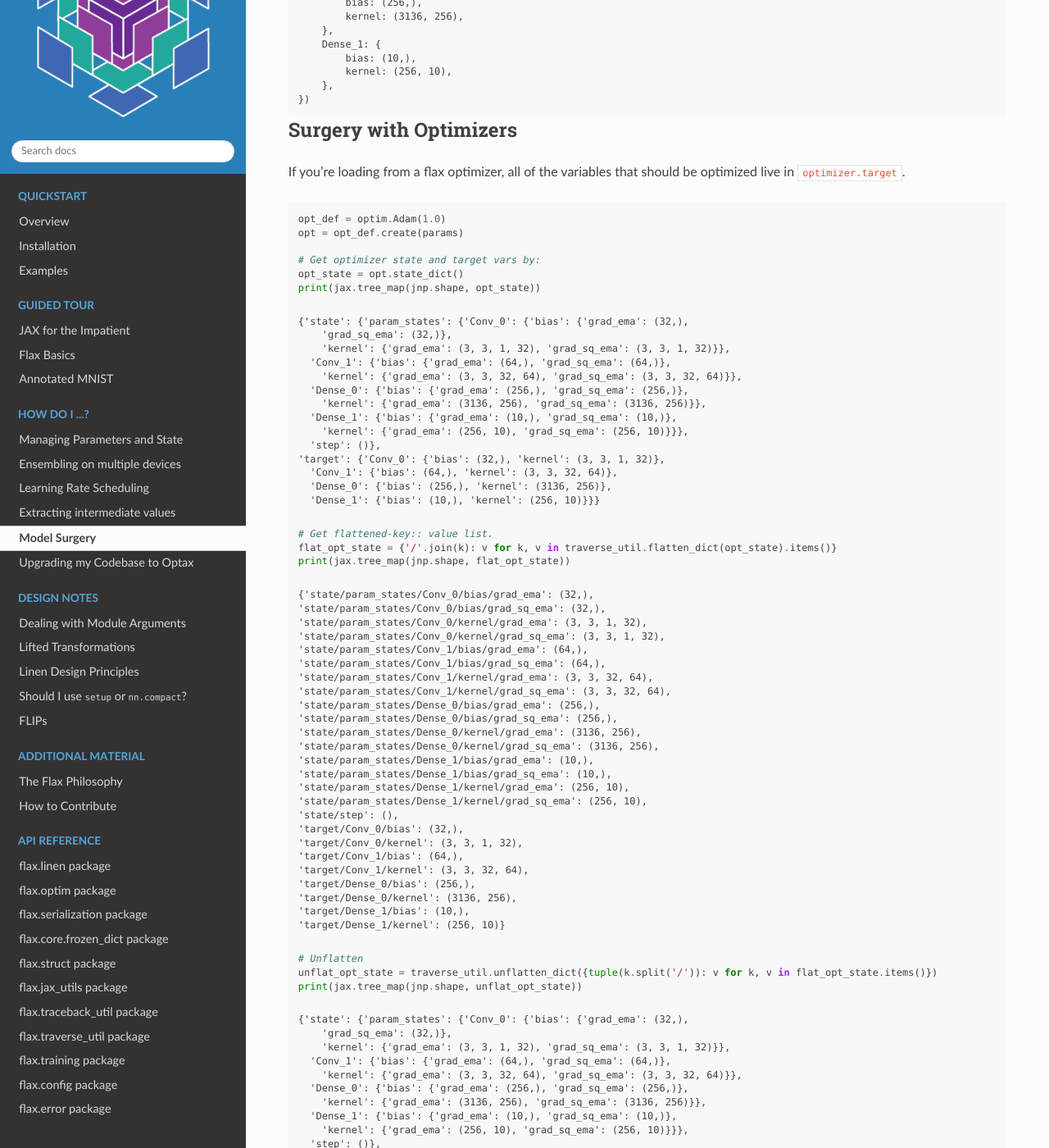
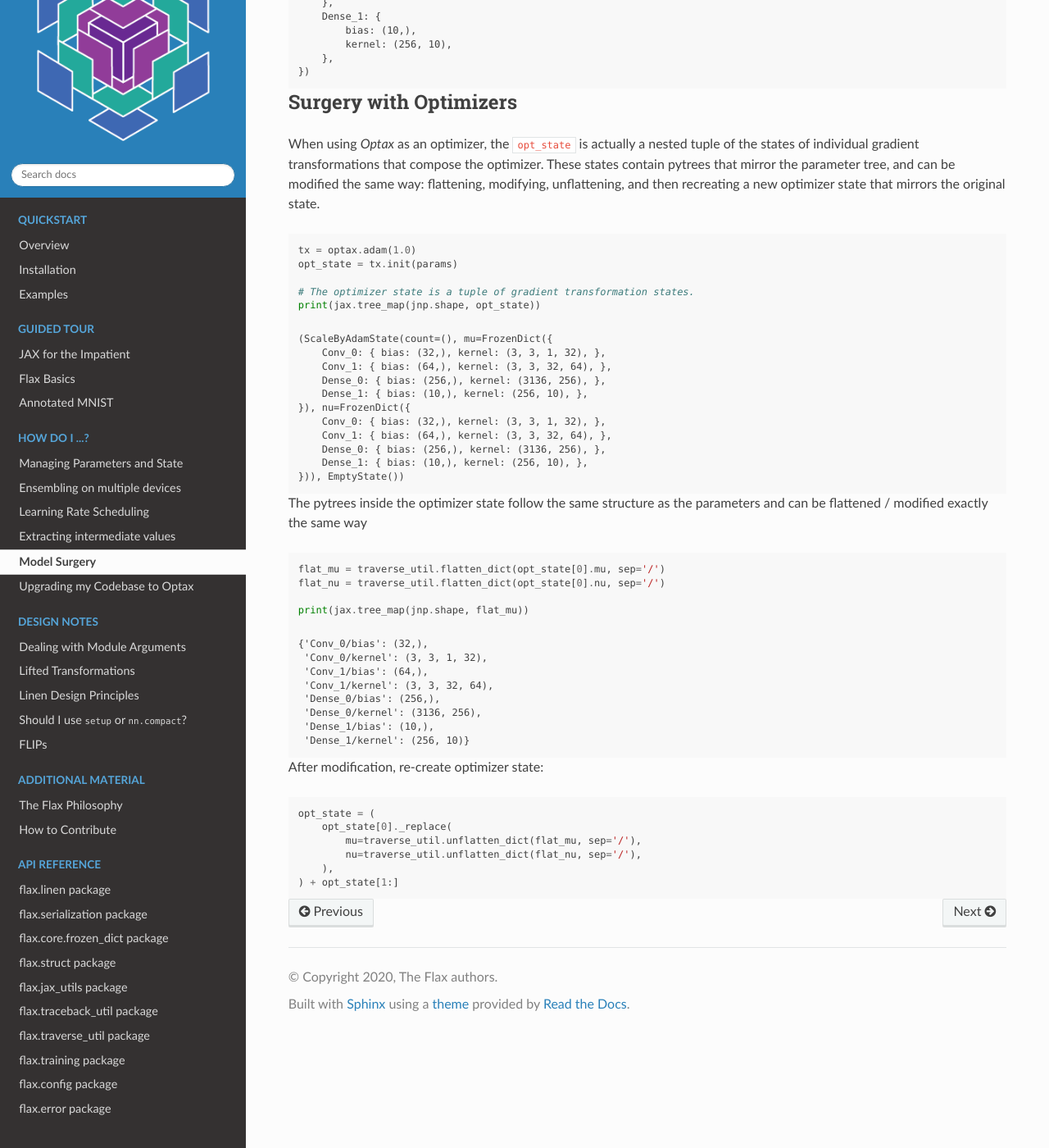
Before and after one commit to google/flax, a Sphinx documentation site: the page built from docs/howtos/model_surgery.rst, in a window 1280 px wide and 1400 px high, scrolled down 1761 px. Shown: the whole window at 82% size. Built offline with Sphinx 7.4.7 and the Read the Docs theme 2.0.0, drawn with Linux system fonts in a browser that asks for light colours; some of the changed text lies outside the part shown.

```diff
--- a/docs/howtos/model_surgery.rst
+++ b/docs/howtos/model_surgery.rst
@@ -4,14 +4,14 @@
 .. testsetup::
 
   import functools
-  import numpy as np
+
   import jax
-  from jax import lax, random, numpy as jnp
-  import flax
-  from flax import optim, traverse_util
-
+  import jax.numpy as jnp
+  from flax import traverse_util
   from flax import linen as nn
-  from flax.core import unfreeze, freeze
+  from flax.core import freeze
+  import jax
+  import optax
 
 We will show how to get a flat dict of all the tensors, and then go back to a
 nested, frozen dict. This will be demonstrated for both Flax modules and optimizers.
@@ -75,10 +75,8 @@
 
 .. testcode::
 
-  # Unfreeze params to normal dict.
-  params = unfreeze(params)
   # Get flattened-key: value list.
-  flat_params = {'/'.join(k): v for k, v in traverse_util.flatten_dict(params).items()}
+  flat_params = traverse_util.flatten_dict(params, sep='/')
   print(jax.tree_map(jnp.shape, flat_params))
 
 .. testoutput::
@@ -98,7 +96,7 @@
 .. testcode::
 
   # Unflatten.
-  unflat_params = traverse_util.unflatten_dict({tuple(k.split('/')): v for k, v in flat_params.items()})
+  unflat_params = traverse_util.unflatten_dict(flat_params, sep='/')
   # Refreeze.
   unflat_params = freeze(unflat_params)
   print(jax.tree_map(jnp.shape, unflat_params))
@@ -128,105 +126,64 @@
 Surgery with Optimizers
 --------------------------------
 
-If you're loading from a flax optimizer, all of the variables that should be
-optimized live in ``optimizer.target``.
+When using `Optax` as an optimizer, the ``opt_state`` is actually a nested tuple
+of the states of individual gradient transformations that compose the optimizer.
+These states contain pytrees that mirror the parameter tree, and can be modified
+the same way: flattening, modifying, unflattening, and then recreating a new
+optimizer state that mirrors the original state.
 
 .. testcode::
 
-  opt_def = optim.Adam(1.0)
-  opt = opt_def.create(params)
+  tx = optax.adam(1.0)
+  opt_state = tx.init(params)
 
-  # Get optimizer state and target vars by:
-  opt_state = opt.state_dict()
+  # The optimizer state is a tuple of gradient transformation states.
   print(jax.tree_map(jnp.shape, opt_state))
 
 .. testoutput::
   :options: +NORMALIZE_WHITESPACE
 
-  {'state': {'param_states': {'Conv_0': {'bias': {'grad_ema': (32,),
-      'grad_sq_ema': (32,)},
-      'kernel': {'grad_ema': (3, 3, 1, 32), 'grad_sq_ema': (3, 3, 1, 32)}},
-    'Conv_1': {'bias': {'grad_ema': (64,), 'grad_sq_ema': (64,)},
-      'kernel': {'grad_ema': (3, 3, 32, 64), 'grad_sq_ema': (3, 3, 32, 64)}},
-    'Dense_0': {'bias': {'grad_ema': (256,), 'grad_sq_ema': (256,)},
-      'kernel': {'grad_ema': (3136, 256), 'grad_sq_ema': (3136, 256)}},
-    'Dense_1': {'bias': {'grad_ema': (10,), 'grad_sq_ema': (10,)},
-      'kernel': {'grad_ema': (256, 10), 'grad_sq_ema': (256, 10)}}},
-    'step': ()},
-  'target': {'Conv_0': {'bias': (32,), 'kernel': (3, 3, 1, 32)},
-    'Conv_1': {'bias': (64,), 'kernel': (3, 3, 32, 64)},
-    'Dense_0': {'bias': (256,), 'kernel': (3136, 256)},
-    'Dense_1': {'bias': (10,), 'kernel': (256, 10)}}}
+  (ScaleByAdamState(count=(), mu=FrozenDict({
+      Conv_0: { bias: (32,), kernel: (3, 3, 1, 32), },
+      Conv_1: { bias: (64,), kernel: (3, 3, 32, 64), },
+      Dense_0: { bias: (256,), kernel: (3136, 256), },
+      Dense_1: { bias: (10,), kernel: (256, 10), },
+  }), nu=FrozenDict({
+      Conv_0: { bias: (32,), kernel: (3, 3, 1, 32), },
+      Conv_1: { bias: (64,), kernel: (3, 3, 32, 64), },
+      Dense_0: { bias: (256,), kernel: (3136, 256), },
+      Dense_1: { bias: (10,), kernel: (256, 10), },
+  })), EmptyState())
+
+The pytrees inside the optimizer state follow the same structure as the
+parameters and can be flattened / modified exactly the same way
 
 .. testcode::
 
-  # Get flattened-key:: value list.
-  flat_opt_state = {'/'.join(k): v for k, v in traverse_util.flatten_dict(opt_state).items()}
-  print(jax.tree_map(jnp.shape, flat_opt_state))
+  flat_mu = traverse_util.flatten_dict(opt_state[0].mu, sep='/')
+  flat_nu = traverse_util.flatten_dict(opt_state[0].nu, sep='/')
+
+  print(jax.tree_map(jnp.shape, flat_mu))
 
 .. testoutput::
   :options: +NORMALIZE_WHITESPACE
 
-  {'state/param_states/Conv_0/bias/grad_ema': (32,),
-  'state/param_states/Conv_0/bias/grad_sq_ema': (32,),
-  'state/param_states/Conv_0/kernel/grad_ema': (3, 3, 1, 32),
-  'state/param_states/Conv_0/kernel/grad_sq_ema': (3, 3, 1, 32),
-  'state/param_states/Conv_1/bias/grad_ema': (64,),
-  'state/param_states/Conv_1/bias/grad_sq_ema': (64,),
-  'state/param_states/Conv_1/kernel/grad_ema': (3, 3, 32, 64),
-  'state/param_states/Conv_1/kernel/grad_sq_ema': (3, 3, 32, 64),
-  'state/param_states/Dense_0/bias/grad_ema': (256,),
-  'state/param_states/Dense_0/bias/grad_sq_ema': (256,),
-  'state/param_states/Dense_0/kernel/grad_ema': (3136, 256),
-  'state/param_states/Dense_0/kernel/grad_sq_ema': (3136, 256),
-  'state/param_states/Dense_1/bias/grad_ema': (10,),
-  'state/param_states/Dense_1/bias/grad_sq_ema': (10,),
-  'state/param_states/Dense_1/kernel/grad_ema': (256, 10),
-  'state/param_states/Dense_1/kernel/grad_sq_ema': (256, 10),
-  'state/step': (),
-  'target/Conv_0/bias': (32,),
-  'target/Conv_0/kernel': (3, 3, 1, 32),
-  'target/Conv_1/bias': (64,),
-  'target/Conv_1/kernel': (3, 3, 32, 64),
-  'target/Dense_0/bias': (256,),
-  'target/Dense_0/kernel': (3136, 256),
-  'target/Dense_1/bias': (10,),
-  'target/Dense_1/kernel': (256, 10)}
+  {'Conv_0/bias': (32,),
+   'Conv_0/kernel': (3, 3, 1, 32),
+   'Conv_1/bias': (64,),
+   'Conv_1/kernel': (3, 3, 32, 64),
+   'Dense_0/bias': (256,),
+   'Dense_0/kernel': (3136, 256),
+   'Dense_1/bias': (10,),
+   'Dense_1/kernel': (256, 10)}
+
+After modification, re-create optimizer state:
 
 .. testcode::
 
-    # Unflatten
-    unflat_opt_state = traverse_util.unflatten_dict({tuple(k.split('/')): v for k, v in flat_opt_state.items()})
-    print(jax.tree_map(jnp.shape, unflat_opt_state))
-
-.. testoutput::
-  :options: +NORMALIZE_WHITESPACE
-
-  {'state': {'param_states': {'Conv_0': {'bias': {'grad_ema': (32,),
-      'grad_sq_ema': (32,)},
-      'kernel': {'grad_ema': (3, 3, 1, 32), 'grad_sq_ema': (3, 3, 1, 32)}},
-    'Conv_1': {'bias': {'grad_ema': (64,), 'grad_sq_ema': (64,)},
-      'kernel': {'grad_ema': (3, 3, 32, 64), 'grad_sq_ema': (3, 3, 32, 64)}},
-    'Dense_0': {'bias': {'grad_ema': (256,), 'grad_sq_ema': (256,)},
-      'kernel': {'grad_ema': (3136, 256), 'grad_sq_ema': (3136, 256)}},
-    'Dense_1': {'bias': {'grad_ema': (10,), 'grad_sq_ema': (10,)},
-      'kernel': {'grad_ema': (256, 10), 'grad_sq_ema': (256, 10)}}},
-    'step': ()},
-  'target': {'Conv_0': {'bias': (32,), 'kernel': (3, 3, 1, 32)},
-    'Conv_1': {'bias': (64,), 'kernel': (3, 3, 32, 64)},
-    'Dense_0': {'bias': (256,), 'kernel': (3136, 256)},
-    'Dense_1': {'bias': (10,), 'kernel': (256, 10)}}}
-
-We can restore the optimizer object from the nested-dict state. The restored
-state must agree with the shape of the existing object as a sort of "structural
-unit test".
-
-.. testcode::
-
-  restored_opt = opt.restore_state(unflat_opt_state)
-  print(jax.tree_map(jnp.shape, restored_opt))
-
-.. testoutput::
-  :options: +NORMALIZE_WHITESPACE, +ELLIPSIS
-
-  Optimizer(optimizer_def=<flax.optim.adam.Adam object at ...>, state=OptimizerState(step=(), param_states={'Conv_0': {'bias': _AdamParamState(grad_ema=(32,), grad_sq_ema=(32,)), 'kernel': _AdamParamState(grad_ema=(3, 3, 1, 32), grad_sq_ema=(3, 3, 1, 32))}, 'Conv_1': {'bias': _AdamParamState(grad_ema=(64,), grad_sq_ema=(64,)), 'kernel': _AdamParamState(grad_ema=(3, 3, 32, 64), grad_sq_ema=(3, 3, 32, 64))}, 'Dense_0': {'bias': _AdamParamState(grad_ema=(256,), grad_sq_ema=(256,)), 'kernel': _AdamParamState(grad_ema=(3136, 256), grad_sq_ema=(3136, 256))}, 'Dense_1': {'bias': _AdamParamState(grad_ema=(10,), grad_sq_ema=(10,)), 'kernel': _AdamParamState(grad_ema=(256, 10), grad_sq_ema=(256, 10))}}), target={'Conv_0': {'bias': (32,), 'kernel': (3, 3, 1, 32)}, 'Conv_1': {'bias': (64,), 'kernel': (3, 3, 32, 64)}, 'Dense_0': {'bias': (256,), 'kernel': (3136, 256)}, 'Dense_1': {'bias': (10,), 'kernel': (256, 10)}})
+  opt_state = (
+      opt_state[0]._replace(
+          mu=traverse_util.unflatten_dict(flat_mu, sep='/'),
+          nu=traverse_util.unflatten_dict(flat_nu, sep='/'),
+      ),
+  ) + opt_state[1:]
--- a/docs/index.rst
+++ b/docs/index.rst
@@ -64,7 +64,6 @@
    :caption: API reference
 
    flax.linen
-   flax.optim
    flax.serialization
    flax.core.frozen_dict
    flax.struct
```
Also changed, not shown: other parts of docs/howtos/model_surgery.rst (+1 -1 lines), CHANGELOG.md (+3 -14 lines), README.md (+0 -2 lines), docs/howtos/convert_pytorch_to_flax.rst (added, +284 -0 lines), docs/howtos/state_params.rst (+29 -23 lines), docs/overview.md (+0 -2 lines), 2 other files.
